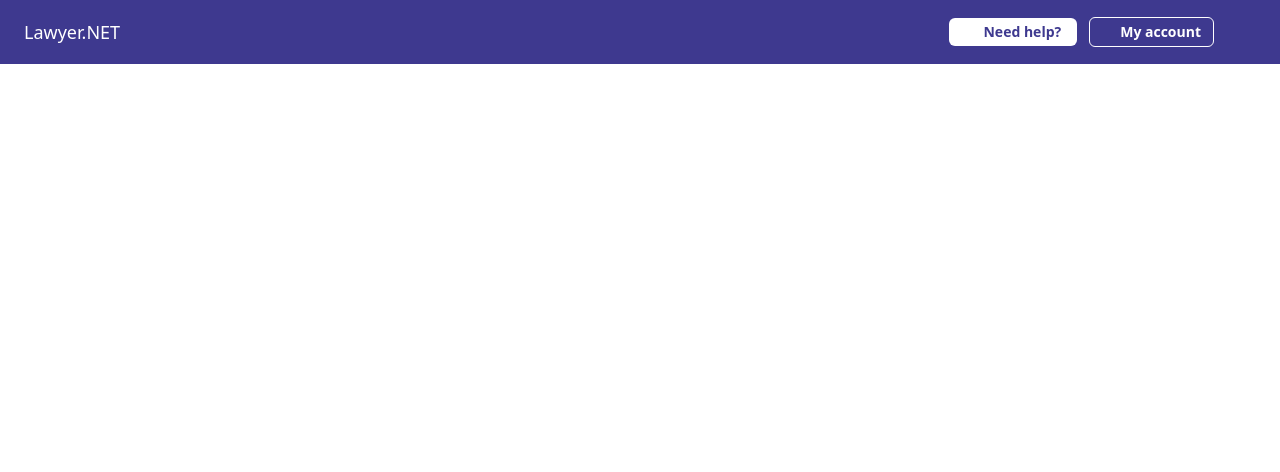
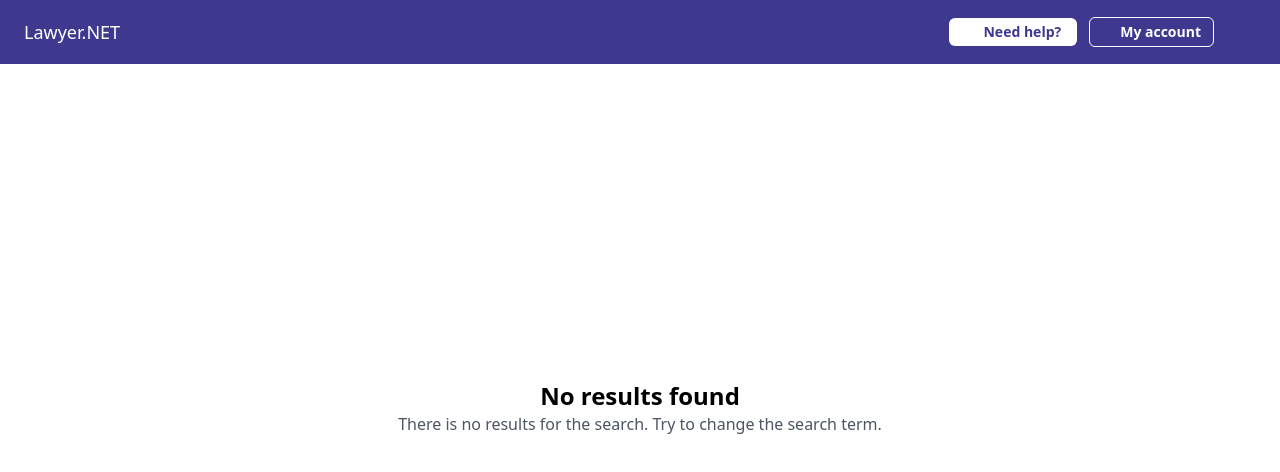
Before and after one commit to ero-gfld/Lawyer.NET-front, a Vue app: page /profiles/1 in a window 1280 px wide. Shown: the top 472 px of the page. Built offline with nearby package versions, Linux system fonts and the light colour scheme; some icons are missing.

Commit message:
Add no result lawyer & fix alignment timeslots

```diff
--- a/src/components/organisms/LawyerTimetable.vue
+++ b/src/components/organisms/LawyerTimetable.vue
@@ -57,9 +57,9 @@ function filledTimetable(): [string, string[]] {
             <v-button button-type="timeslot" v-if="time !== EMPTY_TIMESLOT">
               {{ time }}
             </v-button>
-            <span v-else class="font-semibold text-gray-400">
+            <div v-else class="font-semibold text-gray-400 px-4 py-0.5">
               {{ time }}
-            </span>
+            </div>
           </div>
         </div>
         <div v-if="timeslots.length > 5" class="mt-2">
--- /dev/null
+++ b/src/components/organisms/NoLawyerFound.vue
@@ -0,0 +1,14 @@
+<script setup lang="ts">
+import VLabel from "@/components/atoms/VLabel.vue";
+</script>
+
+<template>
+  <div class="flex flex-col items-center">
+    <v-label class="text-2xl font-semibold text-center">
+      {{ $t("profile.result.no-results") }}
+    </v-label>
+    <v-label class="text-center text-gray-600">
+      {{ $t("profile.result.no-results-description") }}
+    </v-label>
+  </div>
+</template>
--- a/src/components/templates/TheProfileResults.vue
+++ b/src/components/templates/TheProfileResults.vue
@@ -2,6 +2,7 @@
 import LawyerSearchResult from "@/models/LawyerSearchResult";
 import ProfileResult from "@/components/templates/ProfileResult.vue";
 import PageSelection from "@/components/organisms/PageSelection.vue";
+import NoLawyerFound from "@/components/organisms/NoLawyerFound.vue";
 import { defineProps } from "vue";
 
 const props = defineProps<{
@@ -11,7 +12,7 @@ const props = defineProps<{
 </script>
 
 <template>
-  <div class="grid gap-y-5">
+  <div class="grid gap-y-5" v-if="props.lawyerResult.results.length > 0">
     <profile-result
       v-for="profile in props.lawyerResult.results"
       :key="profile.id"
@@ -24,4 +25,7 @@ const props = defineProps<{
       :search="props.search"
     />
   </div>
+  <div class="flex justify-center items-center h-[calc(100vh-10rem)]" v-else>
+    <no-lawyer-found />
+  </div>
 </template>
--- a/src/locales/en.json
+++ b/src/locales/en.json
@@ -10,5 +10,7 @@
   "navbar.admin-users": "Manage users",
   "profile.result.fees": "per hour",
   "profile.result.check-profile": "Check profile",
-  "profile.result.count": "There is {count} results for the search \"{searchTerm}\""
+  "profile.result.count": "There is {count} results for the search \"{searchTerm}\"",
+  "profile.result.no-results": "No results found",
+  "profile.result.no-results-description": "There is no results for the search. Try to change the search term."
 }
```
